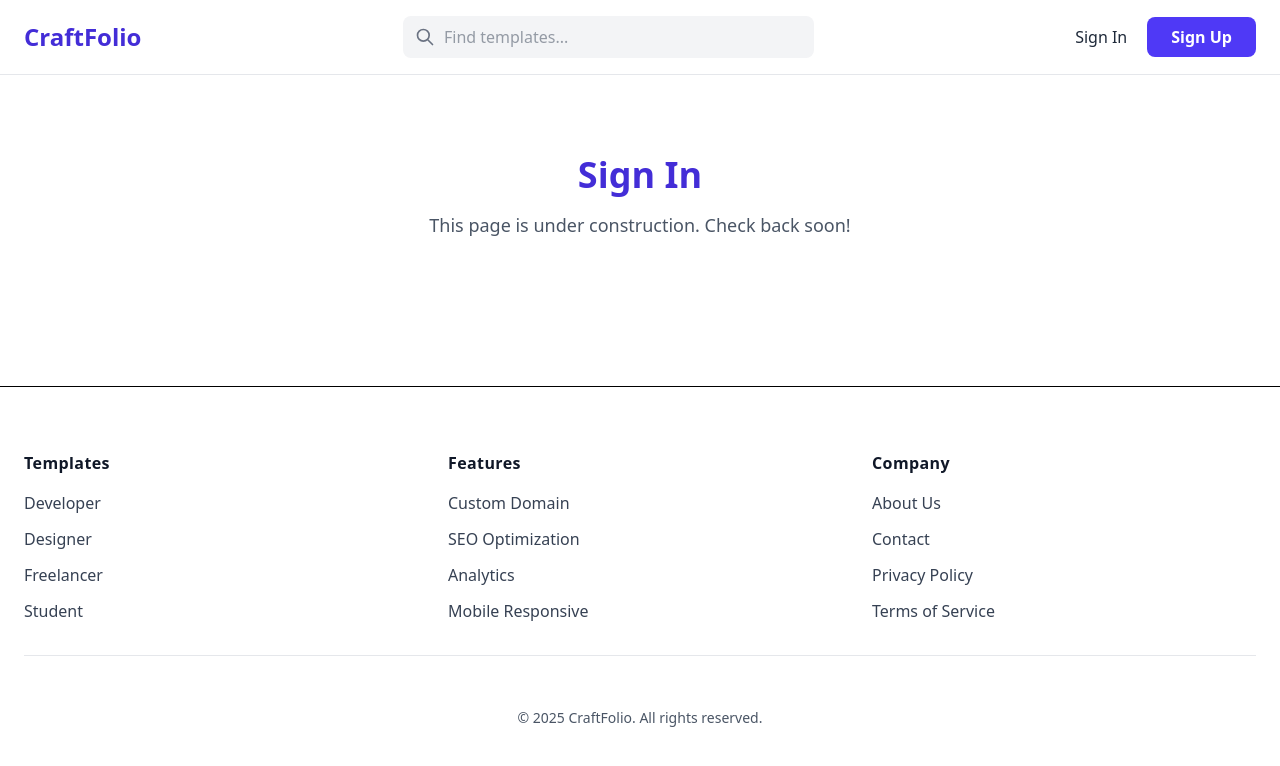
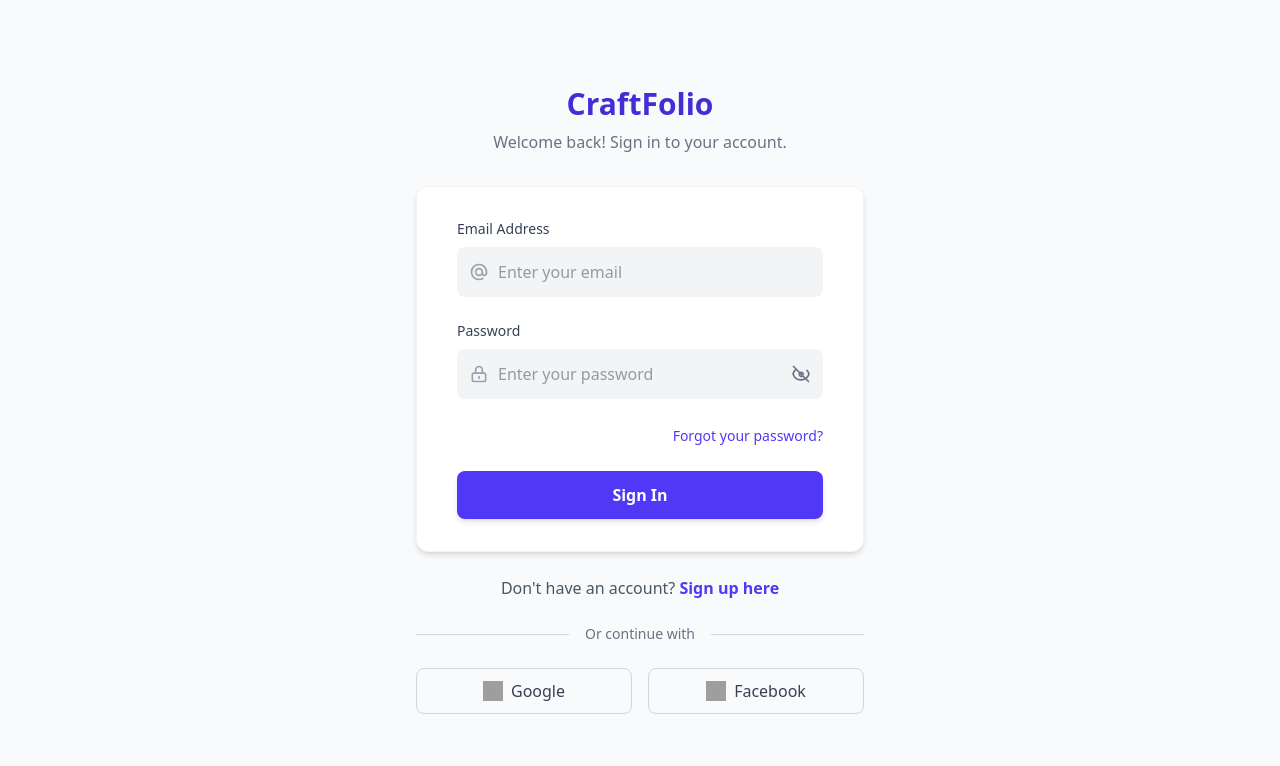
Before and after one commit to Harshit-Setia/CraftMyFolio, a React (Vite) app in the folder frontend/: page /signin in a window 1280 px wide. Shown: the top 766 px of the page. Built offline with nearby package versions, Linux system fonts and the light colour scheme; grey boxes are pictures that could not be loaded.

Commit message:
created the front end for the signin page and made signin signup and / path as siblings

```diff
--- a/frontend/src/App.jsx
+++ b/frontend/src/App.jsx
@@ -5,6 +5,8 @@ import ErrorPage from "./backup/ErrorPage";
 import { createBrowserRouter, RouterProvider } from "react-router-dom";
 import AuthProvider from "./context/AuthContext";
 import Dashboard from "./pages/Dashboard";
+import SignIn from "./pages/Signin";
+import AuthLayout from "./AuthLayout";
 
 // 2. Define the Error Page
 
@@ -47,15 +49,17 @@ const router = createBrowserRouter([
         path: "terms",
         element: <PlaceholderPage title="Terms of Service" />,
       },
-      {
-        path: "signin",
-        element: <PlaceholderPage title="Sign In" />,
-      },
-      {
-        path: "signup",
-        element: <PlaceholderPage title="Sign Up" />,
-      },
     ],
+  },
+   {
+    path: "signin",
+    element:<SignIn/>,
+    errorElement: <ErrorPage />, // It's good practice for each top-level route to have an error element
+  },
+  {
+    path: "signup",
+    element: <PlaceholderPage title="Sign Up" />,
+    errorElement: <ErrorPage />,
   },
 ]);
 
--- /dev/null
+++ b/frontend/src/components/FormButton.jsx
@@ -0,0 +1,14 @@
+import React from 'react';
+
+const FormButton = ({ children, type = 'submit' }) => {
+  return (
+    <button
+      type={type}
+      className="w-full bg-indigo-600 text-white font-semibold py-3 rounded-lg hover:bg-indigo-700 transition-colors duration-300 shadow-md"
+    >
+      {children}
+    </button>
+  );
+};
+
+export default FormButton;
--- /dev/null
+++ b/frontend/src/components/FormInput.jsx
@@ -0,0 +1,47 @@
+import React from 'react';
+
+const FormInput = ({ id, label, value, onChange, type = 'text', placeholder, error, icon, rightAccessory }) => {
+  // Base classes for the input field
+  const baseClasses = "w-full bg-gray-100 text-gray-700 border rounded-lg py-3 pl-10 focus:outline-none focus:ring-2";
+
+  // Dynamically adjust right padding if there's an accessory (like the eye icon)
+  const paddingClass = rightAccessory ? "pr-10" : "pr-4";
+
+  // Dynamically set border and ring color based on the error state
+  const validationClasses = error
+    ? "border-red-500 focus:ring-red-500"
+    : "border-transparent focus:ring-indigo-500";
+
+  return (
+    <div className="mb-6">
+      <label htmlFor={id} className="block text-gray-700 text-sm font-medium mb-2">
+        {label}
+      </label>
+      <div className="relative">
+        <span className="absolute inset-y-0 left-0 flex items-center pl-3">
+          {icon}
+        </span>
+        <input
+          id={id}
+          name={id}
+          type={type}
+          value={value}
+          onChange={onChange}
+          placeholder={placeholder}
+          className={`${baseClasses} ${paddingClass} ${validationClasses}`}
+        />
+        {/* Render the right accessory if provided */}
+        {rightAccessory && (
+           <div className="absolute inset-y-0 right-0 flex items-center pr-3">
+             {rightAccessory}
+           </div>
+        )}
+      </div>
+      {error && (
+        <p className="text-red-500 text-xs mt-1">{error}</p>
+      )}
+    </div>
+  );
+};
+
+export default FormInput;
--- a/frontend/src/components/Header/AuthButtons.jsx
+++ b/frontend/src/components/Header/AuthButtons.jsx
@@ -12,8 +12,8 @@ function AuthButtons() {
   return (
     <div className="flex items-center space-x-5">
       <Link
-        // to="/signin"
-        onClick={handleLogin}
+        to="/signin"
+        // onClick={handleLogin}
         className="text-gray-800 font-medium hover:text-indigo-600"
       >
         Sign In
--- a/frontend/src/components/HeroSection.jsx
+++ b/frontend/src/components/HeroSection.jsx
@@ -19,7 +19,7 @@ const HeroSection = () => {
         {/* Call to Action Button */}
         <div className="mt-10 flex justify-center">
           <Link
-            to="/signup"
+            to="/signin"
             className="bg-indigo-600 text-white font-semibold px-8 py-3 rounded-lg shadow-lg hover:bg-indigo-700 transition-all transform hover:scale-105 duration-300 ease-in-out"
           >
             Create Your Portfolio
--- /dev/null
+++ b/frontend/src/pages/Signin.jsx
@@ -0,0 +1,225 @@
+import React, { useState } from "react";
+import { Link, Navigate } from "react-router-dom";
+import FormButton from "../components/FormButton";
+import FormInput from "../components/FormInput";
+// --- SVG Icons ---
+const EmailIcon = () => (
+  <svg
+    xmlns="http://www.w3.org/2000/svg"
+    className="h-5 w-5 text-gray-400"
+    fill="none"
+    viewBox="0 0 24 24"
+    stroke="currentColor"
+  >
+    <path
+      strokeLinecap="round"
+      strokeLinejoin="round"
+      strokeWidth={2}
+      d="M16 12a4 4 0 10-8 0 4 4 0 008 0zm0 0v1.5a2.5 2.5 0 005 0V12a9 9 0 10-9 9m4.5-1.206a8.959 8.959 0 01-4.5 1.206"
+    />
+  </svg>
+);
+
+const PasswordIcon = () => (
+  <svg
+    xmlns="http://www.w3.org/2000/svg"
+    className="h-5 w-5 text-gray-400"
+    fill="none"
+    viewBox="0 0 24 24"
+    stroke="currentColor"
+  >
+    <path
+      strokeLinecap="round"
+      strokeLinejoin="round"
+      strokeWidth={2}
+      d="M12 15v2m-6 4h12a2 2 0 002-2v-6a2 2 0 00-2-2H6a2 2 0 00-2 2v6a2 2 0 002 2zm10-10V7a4 4 0 00-8 0v4h8z"
+    />
+  </svg>
+);
+
+// Eye Open Icon
+const EyeOpenIcon = () => (
+  <svg
+    xmlns="http://www.w3.org/2000/svg"
+    className="h-5 w-5 text-gray-500"
+    fill="none"
+    viewBox="0 0 24 24"
+    stroke="currentColor"
+    strokeWidth={2}
+  >
+    <path
+      strokeLinecap="round"
+      strokeLinejoin="round"
+      d="M15 12a3 3 0 11-6 0 3 3 0 016 0z"
+    />
+    <path
+      strokeLinecap="round"
+      strokeLinejoin="round"
+      d="M2.458 12C3.732 7.943 7.523 5 12 5c4.478
+         0 8.268 2.943 9.542 7-1.274 4.057-5.064
+         7-9.542 7-4.477 0-8.268-2.943-9.542-7z"
+    />
+  </svg>
+);
+
+// Eye Closed Icon (with slash)
+const EyeClosedIcon = () => (
+  <svg
+    xmlns="http://www.w3.org/2000/svg"
+    className="h-5 w-5 text-gray-500"
+    fill="none"
+    viewBox="0 0 24 24"
+    stroke="currentColor"
+    strokeWidth={2}
+  >
+    <path
+      strokeLinecap="round"
+      strokeLinejoin="round"
+      d="M3 3l18 18M10.477 10.477A3 3 0 0012 15c.795
+         0 1.517-.31 2.047-.813m-3.57-3.57A3 3 0
+         0115 12m4.243-4.243A9.973 9.973 0
+         0121.542 12C20.268 16.057 16.478 19
+         12 19a9.958 9.958 0 01-4.243-.757M6.343
+         6.343A9.958 9.958 0 002.458 12c1.274
+         4.057 5.064 7 9.542 7 1.61 0 3.13-.38
+         4.457-1.05"
+    />
+  </svg>
+);
+
+const SignIn = () => {
+  const [email, setEmail] = useState("");
+  const [password, setPassword] = useState("");
+  const [showPassword, setShowPassword] = useState(false);
+  const [errors, setErrors] = useState({});
+
+  const validateEmail = (email) => {
+    // Simple regex for email validation
+    return /^[^\s@]+@[^\s@]+\.[^\s@]+$/.test(email);
+  };
+
+  const handleSubmit = (e) => {
+    e.preventDefault();
+    const newErrors = {};
+
+    // Email validation
+    if (!email) {
+      newErrors.email = "Email address is required.";
+    } else if (!validateEmail(email)) {
+      newErrors.email = "Please enter a valid email address.";
+    }
+
+    // Password validation
+    if (!password) {
+      newErrors.password = "Password is required.";
+    }
+
+    setErrors(newErrors);
+
+    // If there are no errors, proceed with form submission
+    if (Object.keys(newErrors).length === 0) {
+      console.log("Form submitted:", { email, password });
+      // Here you would typically make an API call to authenticate the user
+    }
+  };
+
+  return (
+    <div className="min-h-screen bg-gray-50 flex flex-col justify-center items-center py-6">
+      <div className="text-center">
+        <Link to="/" className="text-3xl font-bold text-indigo-700">
+          CraftFolio
+        </Link>
+        <p className="text-gray-500 mt-2">
+          Welcome back! Sign in to your account.
+        </p>
+      </div>
+
+      <div className="mt-8 w-full max-w-md">
+        <form
+          onSubmit={handleSubmit}
+          className="bg-white py-8 px-10 rounded-xl shadow-md border border-gray-100"
+        >
+          <FormInput
+            id="email"
+            label="Email Address"
+            type="email"
+            placeholder="Enter your email"
+            value={email}
+            onChange={(e) => setEmail(e.target.value)}
+            error={errors.email}
+            icon={<EmailIcon />}
+          />
+
+          <FormInput
+            id="password"
+            label="Password"
+            type={showPassword ? "text" : "password"}
+            placeholder="Enter your password"
+            value={password}
+            onChange={(e) => setPassword(e.target.value)}
+            error={errors.password}
+            icon={<PasswordIcon />}
+            rightAccessory={
+              <button
+                type="button"
+                onClick={() => setShowPassword(!showPassword)}
+              >
+                {showPassword ? <EyeOpenIcon /> : <EyeClosedIcon />}
+              </button>
+            }
+          />
+
+          <div className="text-right mb-6">
+            <Link
+              to="/forgot-password"
+              className="text-sm font-medium text-indigo-600 hover:text-indigo-700"
+            >
+              Forgot your password?
+            </Link>
+          </div>
+
+          <FormButton>Sign In</FormButton>
+        </form>
+
+        <div className="text-center mt-6">
+          <p className="text-gray-600">
+            Don't have an account?{" "}
+            <Link
+              to="/signup"
+              className="font-semibold text-indigo-600 hover:text-indigo-700"
+            >
+              Sign up here
+            </Link>
+          </p>
+        </div>
+
+        <div className="my-6 flex items-center">
+          <div className="flex-grow border-t border-gray-300"></div>
+          <span className="mx-4 text-gray-500 text-sm">Or continue with</span>
+          <div className="flex-grow border-t border-gray-300"></div>
+        </div>
+
+        <div className="flex space-x-4">
+          <button className="w-1/2 flex items-center justify-center py-2.5 border border-gray-300 rounded-lg text-gray-700 hover:bg-gray-100 transition-colors">
+            <img
+              src="https://www.vectorlogo.zone/logos/google/google-icon.svg"
+              alt="Google"
+              className="w-5 h-5 mr-2"
+            />
+            Google
+          </button>
+          <button className="w-1/2 flex items-center justify-center py-2.5 border border-gray-300 rounded-lg text-gray-700 hover:bg-gray-100 transition-colors">
+            <img
+              src="https://www.vectorlogo.zone/logos/facebook/facebook-icon.svg"
+              alt="Facebook"
+              className="w-5 h-5 mr-2"
+            />
+            Facebook
+          </button>
+        </div>
+      </div>
+    </div>
+  );
+};
+
+export default SignIn;
```
